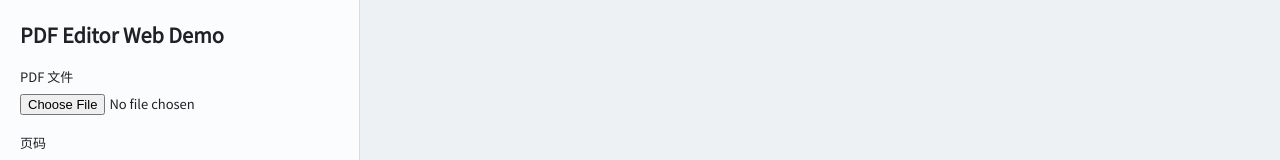
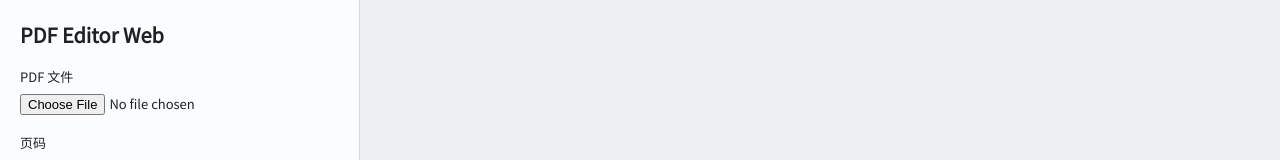
Before and after one commit to cimoing/pdfeditor, a Vue app in the folder apps/web/: page / in a window 1280 px wide. Shown: the top 160 px of the page. Built offline with nearby package versions, Linux system fonts and the light colour scheme.

Commit message:
Rename web demo labels and link wasm docs

```diff
--- a/apps/web/index.html
+++ b/apps/web/index.html
@@ -3,7 +3,7 @@
   <head>
     <meta charset="UTF-8" />
     <meta name="viewport" content="width=device-width, initial-scale=1.0" />
-    <title>PDF Editor Web Demo</title>
+    <title>PDF Editor Web</title>
   </head>
   <body>
     <div id="app"></div>
--- a/apps/web/src/App.vue
+++ b/apps/web/src/App.vue
@@ -1790,7 +1790,7 @@ function toArrayBuffer(bytes: Uint8Array): ArrayBuffer {
   <main class="app-shell">
     <aside class="sidebar">
       <header>
-        <h1>PDF Editor Web Demo</h1>
+        <h1>PDF Editor Web</h1>
       </header>
 
       <label class="field">
```
Also changed, not shown: 4 other files (tests, documents, lock files or other folders).
